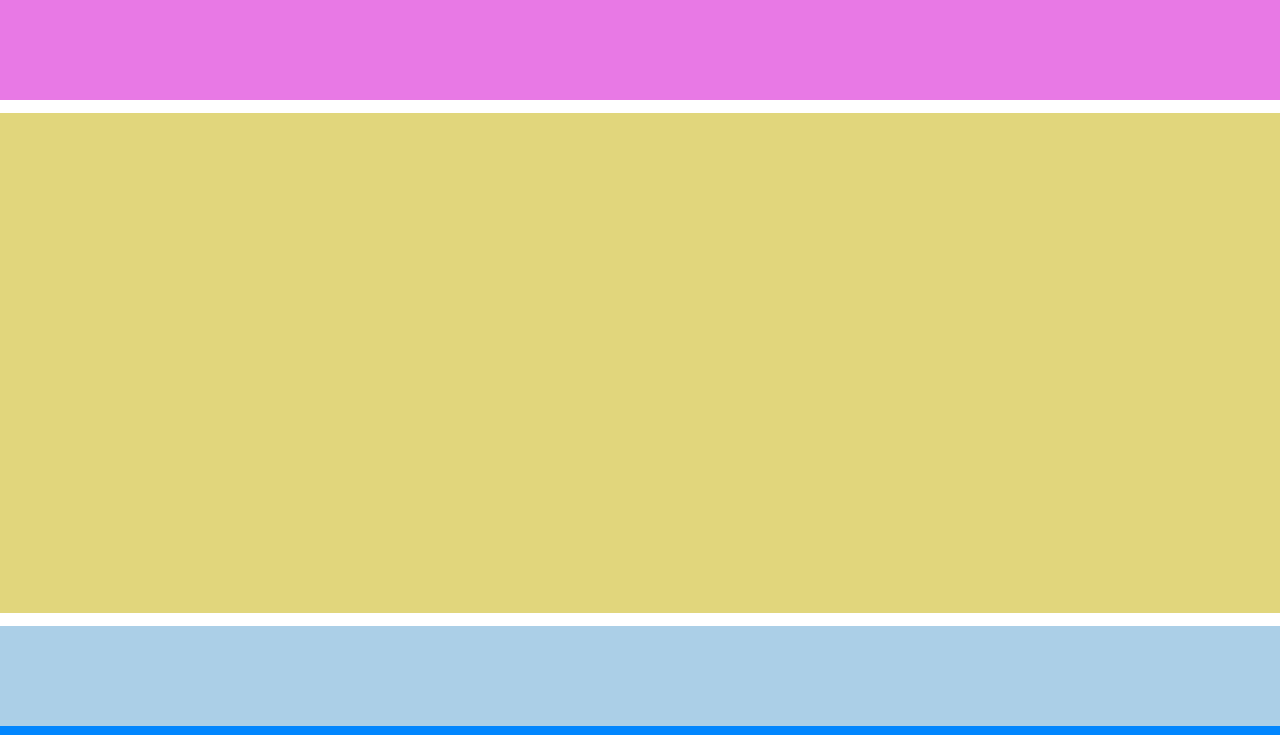
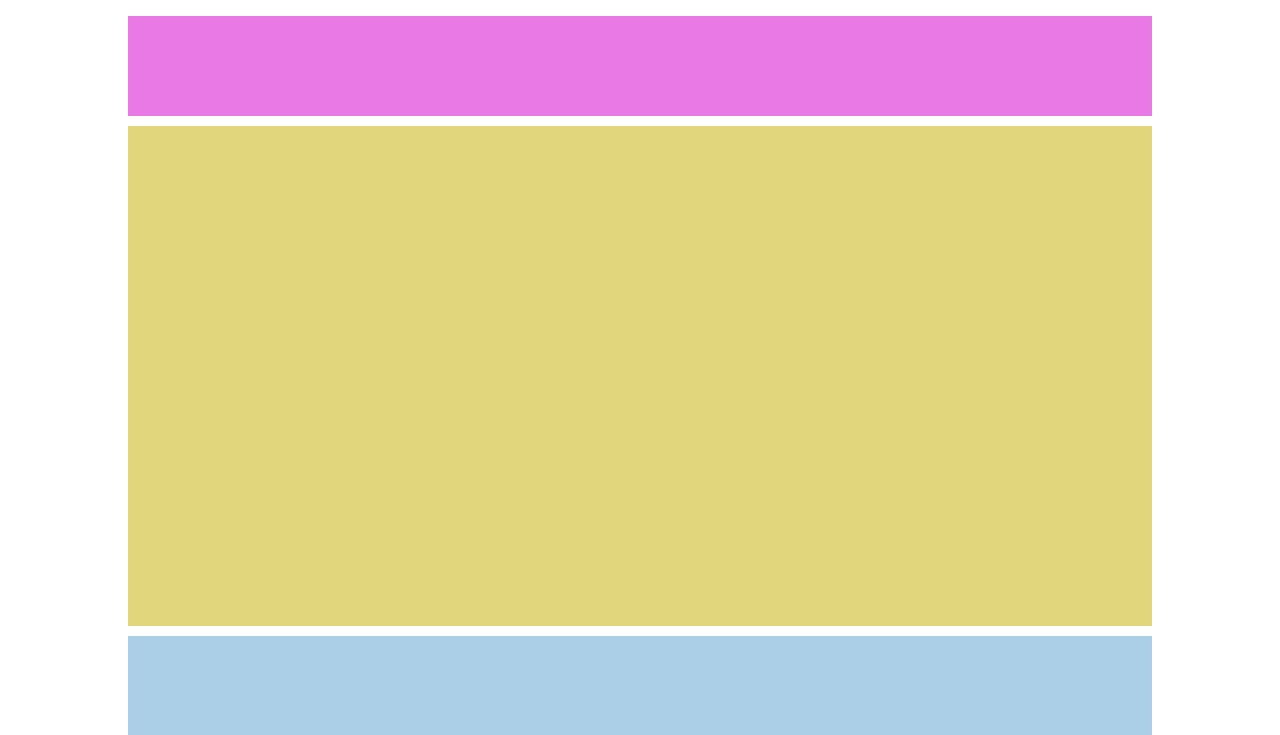
Before and after one commit to MarcelloPet94/htmlcss-struttura-wp, a plain HTML site: page index.html in a window 1280 px wide. Shown: the top 735 px of the page. Drawn offline with Linux system fonts and the light colour scheme.

Commit message:
style-container-margin

```diff
--- a/css/style.css
+++ b/css/style.css
@@ -3,7 +3,10 @@
     padding: 0;
 }
 
-
+#container {
+    width: 80%;
+    margin: 16px auto;
+}
 
 header {
     height: 100px;
```
